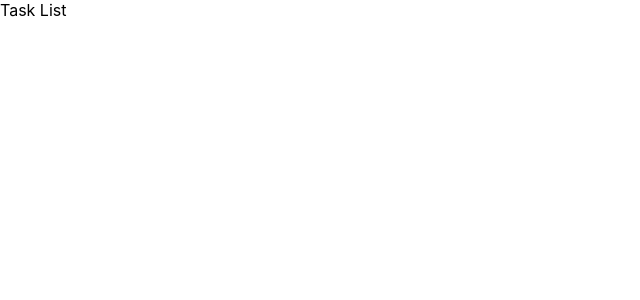
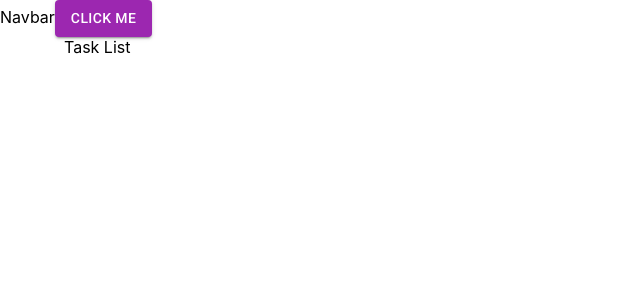
Before and after one commit to rvaldez20/PERN-Stack, a React (Create React App) app in the folder client/: page / in a window 1280 px wide. Shown: the top 300 px of the page, without its empty margins (0-640 px from the left). Built offline with nearby package versions, Linux system fonts and the light colour scheme.

Commit message:
Se configura muiMaterial container

```diff
--- a/client/package.json
+++ b/client/package.json
@@ -3,6 +3,10 @@
   "version": "0.1.0",
   "private": true,
   "dependencies": {
+    "@emotion/react": "^11.7.1",
+    "@emotion/styled": "^11.6.0",
+    "@mui/icons-material": "^5.2.5",
+    "@mui/material": "^5.2.5",
     "@testing-library/jest-dom": "^5.16.1",
     "@testing-library/react": "^12.1.2",
     "@testing-library/user-event": "^13.5.0",
--- a/client/public/index.html
+++ b/client/public/index.html
@@ -25,6 +25,14 @@
       Learn how to configure a non-root public URL by running `npm run build`.
     -->
     <title>React App</title>
+    <link
+      rel="stylesheet"
+      href="https://fonts.googleapis.com/css?family=Roboto:300,400,500,700&display=swap"
+    />
+    <link
+      rel="stylesheet"
+      href="https://fonts.googleapis.com/icon?family=Material+Icons"
+    />
   </head>
   <body>
     <noscript>You need to enable JavaScript to run this app.</noscript>
--- a/client/src/App.js
+++ b/client/src/App.js
@@ -1,15 +1,20 @@
 import {BrowserRouter, Routes, Route} from 'react-router-dom';
 import TaskForm from './components/TaskForm';
 import TaskList from './components/TaskList';
+import Menu from './components/Navbar';
+import {Container} from '@mui/material';
 
 export default function App() {
    return (
       <BrowserRouter>
-         <Routes>
-            <Route path='/' element={<TaskList />} />
-            <Route path='/tasks/new' element={<TaskForm />} />
-            {/* Falta Edit route */}
-         </Routes>
+         <Menu />
+         <Container>
+            <Routes>
+               <Route path='/' element={<TaskList />} />
+               <Route path='/tasks/new' element={<TaskForm />} />
+               {/* Falta Edit route */}
+            </Routes>
+         </Container>
       </BrowserRouter>
    )
 }
--- a/client/src/components/Navbar.js
+++ b/client/src/components/Navbar.js
@@ -1,8 +1,10 @@
+import {Button} from '@mui/material'
 
 export default function Navbar() {
    return (
       <div>
          Navbar
+         <Button variant='contained' color='secondary'>Click Me</Button>
       </div>
    )
 }
```
Also changed, not shown: 1 other file (tests, documents, lock files or other folders).
